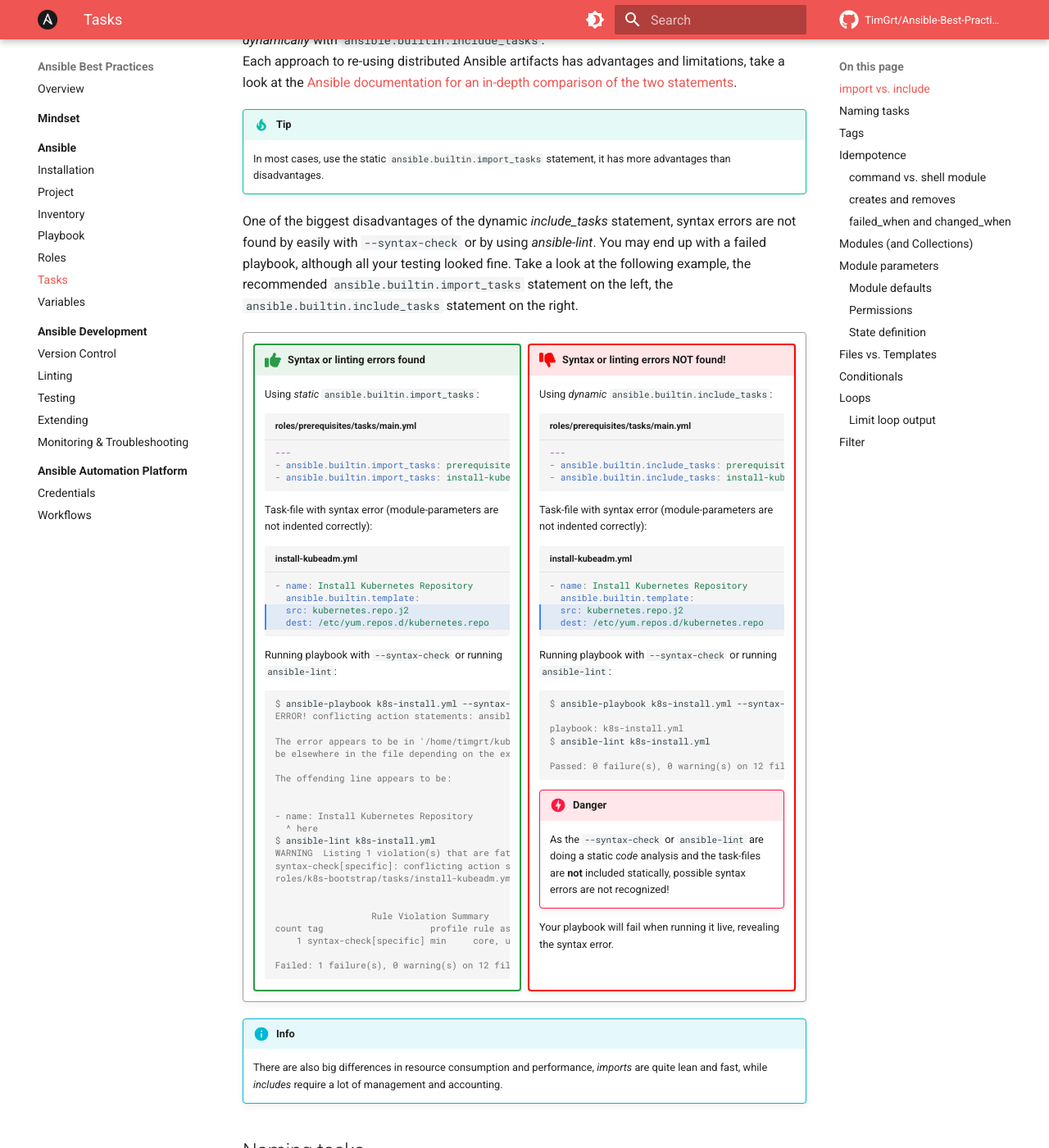
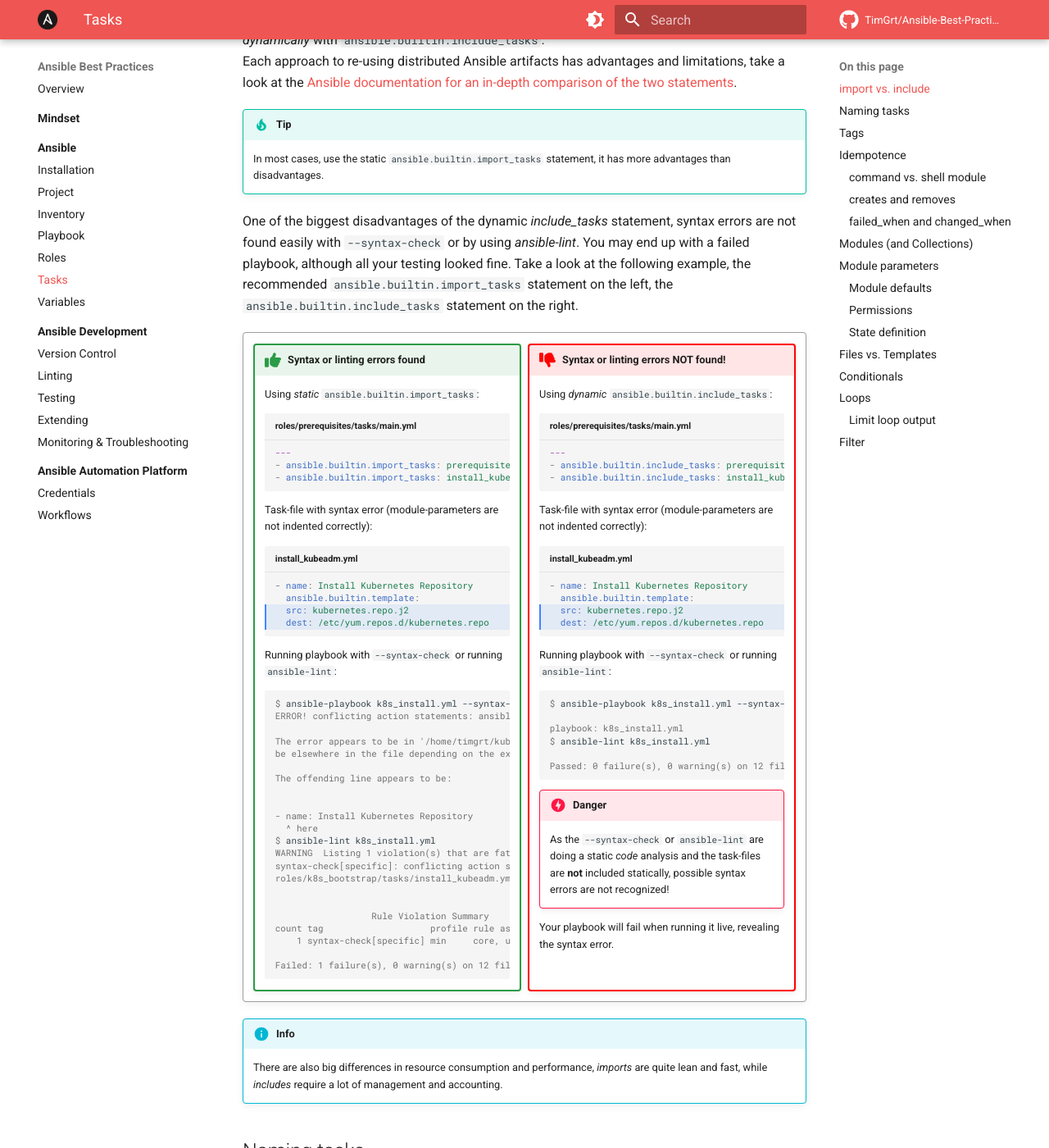
Before and after one commit to TimGrt/Ansible-Best-Practices, an MkDocs documentation site: the page built from docs/ansible/tasks.md, in a window 1280 px wide and 1400 px high, scrolled down 788 px. Shown: the whole window at 82% size. Built offline with MkDocs 1.6.1 and Material for MkDocs 9.7.7, drawn with Linux system fonts in a browser that asks for light colours; plug-ins that fetch from the network failed and are left out; comment, search, counter and statistics services are not loaded; some of the changed text lies outside the part shown.

````diff
--- a/docs/ansible/playbook.md
+++ b/docs/ansible/playbook.md
@@ -59,21 +59,21 @@ Either you need only static importing of roles and you can use the roles section
 
 Avoid putting multiple plays in a playbook, if not really necessary. As every play most likely targets a different host group, create a separate playbook file for it. This way you achieve to most flexibility.
 
-```{ .yaml title="k8s-installation.yml" .no-copy }
+```{ .yaml title="k8s_installation.yml" .no-copy }
 --8<-- "example-multiple-plays-playbook.yml"
 ```
 
 Separate the two plays into their respective playbooks files and reference them in an overall playbook file:
 
-```yaml title="k8s-control-plane-playbook.yml"
+```yaml title="k8s_control_plane_playbook.yml"
 --8<-- "example-k8s-control-plane-playbook.yml"
 ```
 
-```yaml title="k8s-worker-node-playbook.yml"
+```yaml title="k8s_worker_node_playbook.yml"
 --8<-- "example-k8s-worker-node-playbook.yml"
 ```
 
-```yaml title="k8s-installation.yml"
+```yaml title="k8s_installation.yml"
 --8<-- "example-k8s-installation-playbook.yml"
 ```
 
@@ -156,7 +156,7 @@ In a playbook, you can control the collections Ansible searches for modules and
     - computacenter.utils
   become: true
   roles:
-    - k8s-control-plane
+    - k8s_control_plane
 ```
 
 With that you could omit the *provider.collection* part when using modules, by default you would reference a module with the [FQCN](tasks.md#modules-and-collections):
--- a/docs/ansible/snippets/example-k8s-installation-playbook.yml
+++ b/docs/ansible/snippets/example-k8s-installation-playbook.yml
@@ -1,3 +1,3 @@
 ---
-- ansible.builtin.import_playbook: k8s_control-plane_playbook.yml # noqa name[play]
+- ansible.builtin.import_playbook: k8s_control_plane_playbook.yml # noqa name[play]
 - ansible.builtin.import_playbook: k8s_worker_node_playbook.yml # noqa name[play]
--- a/docs/ansible/tasks.md
+++ b/docs/ansible/tasks.md
@@ -6,16 +6,16 @@ Logically related tasks are to be separated into individual files, the `main.yml
 ``` { .console .no-copy }
 .
 └── roles
-    └── k8s-bootstrap
+    └── k8s_bootstrap
         └── tasks
-            ├── install-kubeadm.yml
+            ├── install_kubeadm.yml
             ├── main.yml
             └── prerequisites.yml
 ```
 
 The file name of a task file should describe the content.
 
-```yaml title="roles/k8s-bootstrap/tasks/main.yml"
+```yaml title="roles/k8s_bootstrap/tasks/main.yml"
 --8<-- "example-role-main-task.yml"
 ```
 
@@ -36,7 +36,7 @@ Each approach to re-using distributed Ansible artifacts has advantages and limit
 !!! tip
     In most cases, use the static `ansible.builtin.import_tasks` statement, it has more advantages than disadvantages.
 
-One of the biggest disadvantages of the dynamic *include_tasks* statement, syntax errors are not found by easily with `--syntax-check` or by using *ansible-lint*. You may end up with a failed playbook, although all your testing looked fine. Take a look at the following example, the recommended `ansible.builtin.import_tasks` statement on the left, the `ansible.builtin.include_tasks` statement on the right.
+One of the biggest disadvantages of the dynamic *include_tasks* statement, syntax errors are not found easily with `--syntax-check` or by using *ansible-lint*. You may end up with a failed playbook, although all your testing looked fine. Take a look at the following example, the recommended `ansible.builtin.import_tasks` statement on the left, the `ansible.builtin.include_tasks` statement on the right.
 
 !!! quote ""
 
@@ -49,12 +49,12 @@ One of the biggest disadvantages of the dynamic *include_tasks* statement, synta
         ```{ .yaml title="roles/prerequisites/tasks/main.yml" .no-copy}
         ---
         - ansible.builtin.import_tasks: prerequisites.yml
-        - ansible.builtin.import_tasks: install-kubeadm.yml
+        - ansible.builtin.import_tasks: install_kubeadm.yml
         ```
 
         Task-file with syntax error (module-parameters are not indented correctly):
 
-        ```{ .yaml title="install-kubeadm.yml" hl_lines="3 4" .no-copy}
+        ```{ .yaml title="install_kubeadm.yml" hl_lines="3 4" .no-copy}
         - name: Install Kubernetes Repository
           ansible.builtin.template:
           src: kubernetes.repo.j2
@@ -64,10 +64,10 @@ One of the biggest disadvantages of the dynamic *include_tasks* statement, synta
         Running playbook with `--syntax-check` or running `ansible-lint`:
 
         ```{ .console .no-copy}
-        $ ansible-playbook k8s-install.yml --syntax-check
+        $ ansible-playbook k8s_install.yml --syntax-check
         ERROR! conflicting action statements: ansible.builtin.template, src
 
-        The error appears to be in '/home/timgrt/kubernetes-installation/roles/k8s-bootstrap/tasks/install-kubeadm.yml': line 3, column 3, but may
+        The error appears to be in '/home/timgrt/kubernetes_installation/roles/k8s-bootstrap/tasks/install_kubeadm.yml': line 3, column 3, but may
         be elsewhere in the file depending on the exact syntax problem.
 
         The offending line appears to be:
@@ -75,10 +75,10 @@ One of the biggest disadvantages of the dynamic *include_tasks* statement, synta
 
         - name: Install Kubernetes Repository
           ^ here
-        $ ansible-lint k8s-install.yml
+        $ ansible-lint k8s_install.yml
         WARNING  Listing 1 violation(s) that are fatal
         syntax-check[specific]: conflicting action statements: ansible.builtin.template, src
-        roles/k8s-bootstrap/tasks/install-kubeadm.yml:3:3
+        roles/k8s_bootstrap/tasks/install_kubeadm.yml:3:3
 
 
                           Rule Violation Summary
@@ -95,12 +95,12 @@ One of the biggest disadvantages of the dynamic *include_tasks* statement, synta
         ```{ .yaml title="roles/prerequisites/tasks/main.yml" .no-copy}
         ---
         - ansible.builtin.include_tasks: prerequisites.yml
-        - ansible.builtin.include_tasks: install-kubeadm.yml
+        - ansible.builtin.include_tasks: install_kubeadm.yml
         ```
 
         Task-file with syntax error (module-parameters are not indented correctly):
 
-        ```{ .yaml title="install-kubeadm.yml" hl_lines="3 4" .no-copy}
+        ```{ .yaml title="install_kubeadm.yml" hl_lines="3 4" .no-copy}
         - name: Install Kubernetes Repository
           ansible.builtin.template:
           src: kubernetes.repo.j2
@@ -109,10 +109,10 @@ One of the biggest disadvantages of the dynamic *include_tasks* statement, synta
         Running playbook with `--syntax-check` or running `ansible-lint`:
 
         ```{ .console .no-copy}
-        $ ansible-playbook k8s-install.yml --syntax-check
+        $ ansible-playbook k8s_install.yml --syntax-check
 
-        playbook: k8s-install.yml
-        $ ansible-lint k8s-install.yml
+        playbook: k8s_install.yml
+        $ ansible-lint k8s_install.yml
 
         Passed: 0 failure(s), 0 warning(s) on 12 files. Last profile that met the validation criteria was 'production'.
         ```
````
Also changed, not shown: docs/ansible/roles.md (+3 -3 lines), docs/development/monitoring.md (+3 -3 lines), docs/development/testing.md (+11 -11 lines).
